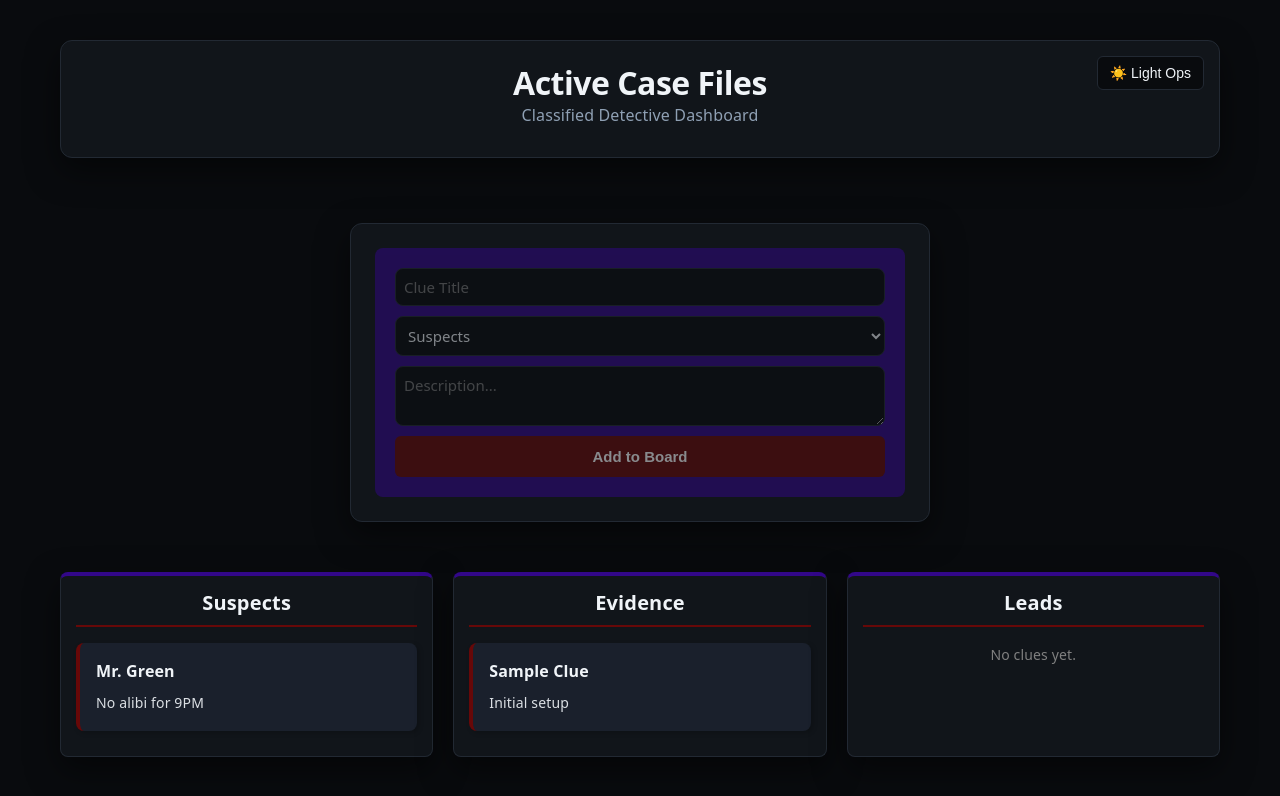
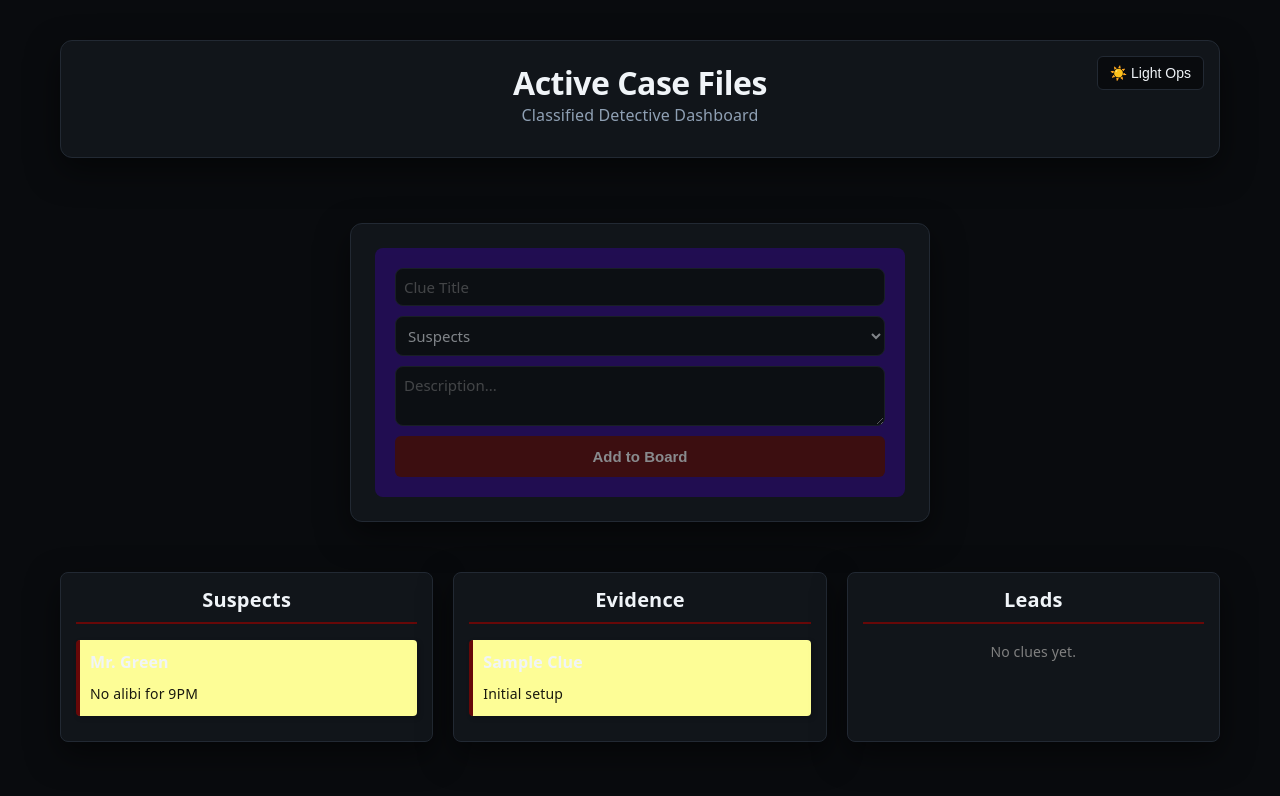
Before and after one commit to NikaGhaderi/detective-board, a React app: page / in a window 1280 px wide. Shown: the top 796 px of the page. Built offline with nearby package versions, Linux system fonts and the light colour scheme; the HTML template or start-up script is replaced by a standard one.

Commit message:
refactor: address copilot pr review feedback by decoupling style layers and using deterministic asset base targets

```diff
--- a/src/App.css
+++ b/src/App.css
@@ -79,7 +79,7 @@
   padding: 20px;
   border-radius: 12px;
   border: 1px solid var(--border);
-  border-top: 4px solid var(--accent-line) !important;
+  border-top: 4px solid var(--accent-line);
   box-shadow: var(--shadow);
   box-sizing: border-box;
   transition: all 0.3s ease;
@@ -94,11 +94,11 @@
 }
 
 .clue-card {
-  background-color: var(--card-bg) !important;
-  color: var(--text-h) !important;
-  border-left: 4px solid var(--accent) !important;
-  border-radius: 8px !important;
-  padding: 16px !important;
+  background-color: var(--card-bg);
+  color: var(--text-h);
+  border-left: 4px solid var(--accent);
+  border-radius: 8px;
+  padding: 16px;
   margin-bottom: 14px;
   box-shadow: 0 4px 6px -1px rgba(0, 0, 0, 0.1);
   text-align: left;
--- a/src/App.jsx
+++ b/src/App.jsx
@@ -12,7 +12,8 @@ function App() {
   ]);
 
   useEffect(() => {
-    document.body.className = theme;
+    document.body.classList.remove('dark', 'light');
+    document.body.classList.add(theme);
   }, [theme]);
 
   const handleToggleTheme = () => {
--- a/src/index.css
+++ b/src/index.css
@@ -1,3 +1,7 @@
+/* ==========================================
+   THEME CONFIGURATIONS (CSS Custom Variables)
+   ========================================== */
+
    body.dark {
     --bg: #090b0e;
     --code-bg: #11151a;
@@ -24,21 +28,28 @@ body.light {
     color-scheme: light;
   }
 
+  /* Static, non-theme configurations */
   :root {
     --sans: system-ui, -apple-system, BlinkMacSystemFont, 'Segoe UI', Roboto, sans-serif;
     --mono: ui-monospace, SFMono-Regular, Consolas, monospace;
-
-  font: 16px/150% var(--sans);
-  letter-spacing: 0.15px;
-  color: var(--text);
-  background-color: var(--bg);
-  transition: background-color 0.3s ease, color 0.3s ease;
   }
 
+  /* ==========================================
+     GLOBAL APP LAYOUT & INHERITANCE FIX
+     ========================================== */
   body {
     margin: 0;
     padding: 0;
     background-color: var(--bg);
+    color: var(--text);
+    font-family: var(--sans);
+    font-size: 16px;
+    line-height: 150%;
+    letter-spacing: 0.15px;
+    text-rendering: optimizeLegibility;
+    -webkit-font-smoothing: antialiased;
+    -moz-osx-font-smoothing: grayscale;
+    transition: background-color 0.3s ease, color 0.3s ease;
   }
 
   #root {
@@ -49,6 +60,9 @@ body {
     box-sizing: border-box;
   }
 
+  /* ==========================================
+     TYPOGRAPHY BASE ELEMENT OVERRIDES
+     ========================================== */
   h1, h2, h3 {
     margin: 0;
     color: var(--text-h);
@@ -59,3 +73,18 @@ p {
     margin: 0;
     color: var(--text);
   }
+
+  code,
+  .counter {
+    font-family: var(--mono);
+    display: inline-flex;
+    border-radius: 4px;
+    color: var(--text-h);
+  }
+
+  code {
+    font-size: 15px;
+    line-height: 135%;
+    padding: 4px 8px;
+    background: var(--code-bg);
+  }
--- a/vite.config.js
+++ b/vite.config.js
@@ -1,8 +1,7 @@
 import { defineConfig } from 'vite'
 import react from '@vitejs/plugin-react'
 
-// https://vite.dev/config/
-export default defineConfig({
+export default defineConfig(({ command }) => ({
   plugins: [react()],
-  base: '/detective-board/'
-})
+  base: command === 'serve' ? '/' : (process.env.VITE_BASE_PATH || '/detective-board/')
+}))
```
Lines whose indentation alone changed are shown as unchanged.
